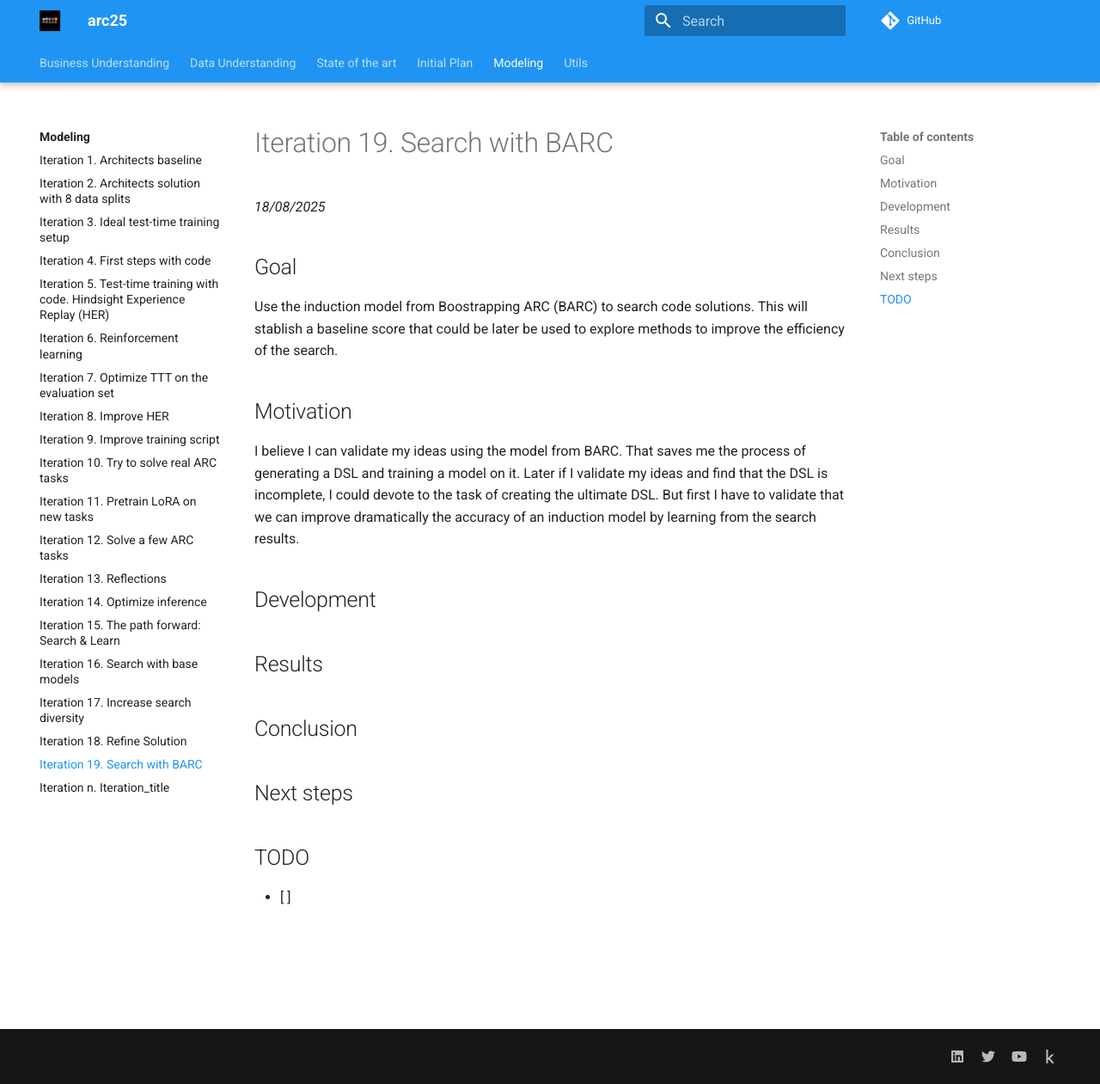
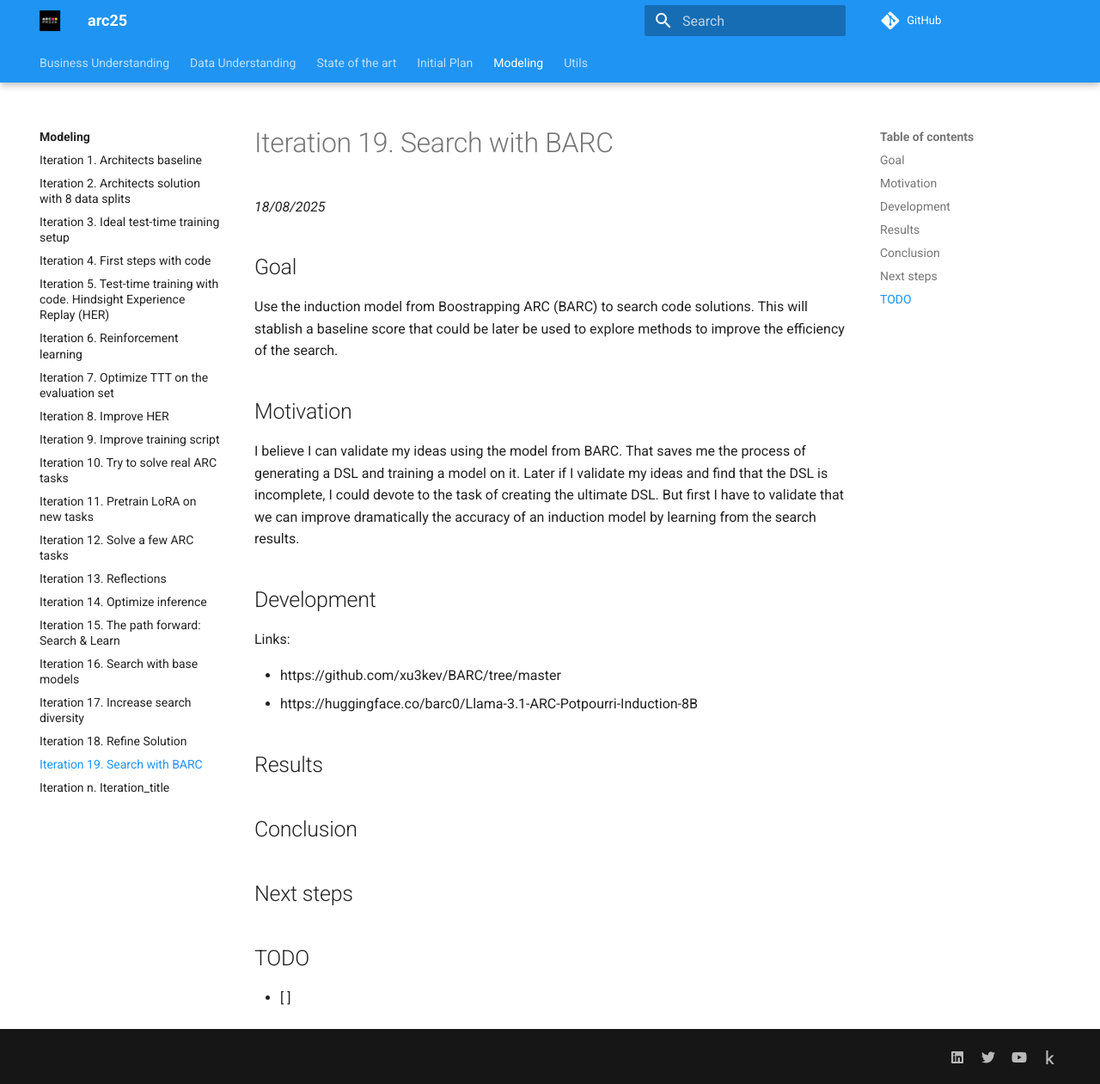
Before and after one commit to ironbar/arc25, an MkDocs documentation site: the page built from docs/modeling/Iteration_19_search_with_BARC.md, in a window 1280 px wide and 1261 px high. Shown: the whole window at 86% size. Built offline with MkDocs 1.6.1 and Material for MkDocs 9.7.7, drawn with Linux system fonts in a browser that asks for light colours; comment, search, counter and statistics services are not loaded; some of the changed lines change nothing that is shown.

Commit message:
started to work with BARC model

```diff
--- a/docs/modeling/Iteration_19_search_with_BARC.md
+++ b/docs/modeling/Iteration_19_search_with_BARC.md
@@ -16,6 +16,11 @@ improve dramatically the accuracy of an induction model by learning from the sea
 
 ## Development
 
+Links:
+
+- https://github.com/xu3kev/BARC/tree/master
+- https://huggingface.co/barc0/Llama-3.1-ARC-Potpourri-Induction-8B
+
 ## Results
 
 ## Conclusion
```
Also changed, not shown: 1 other file.
